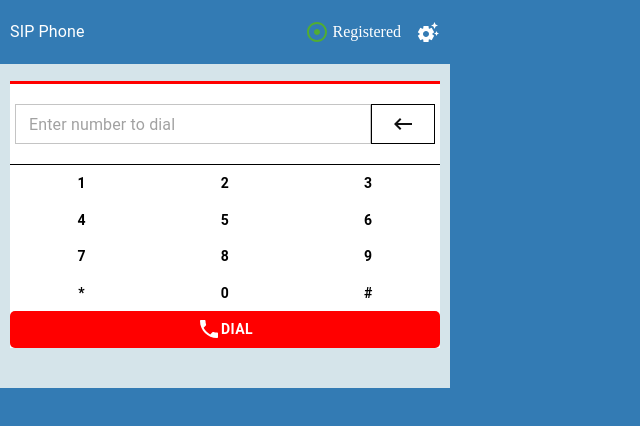
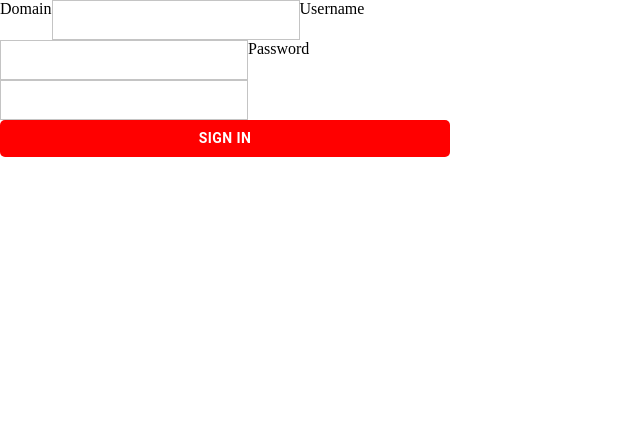
Before and after one commit to PhongHell/Front-end-extension-sip-call, a React (Create React App) app: page / in a window 1280 px wide. Shown: the top 426 px of the page, without its empty margins (0-640 px from the left). Built offline with nearby package versions, Linux system fonts and the light colour scheme.

Commit message:
local : add code local

```diff
--- a/src/App.js
+++ b/src/App.js
@@ -1,11 +1,18 @@
 import React, { useState } from 'react';
-import { SipPhoneDashboard, SipPhoneSetting } from './components';
+import { SipPhoneDashboard, SipPhoneSetting, SipPhoneSignIn } from './components';
 
 function App() {
   const [isOpenSipPhoneSetting, setIsOpenSipPhoneSetting] = useState(false);
+  const [isSignedIn, setIsSignedIn] = useState(false);
+
+  const handleLoginApp = (data) => {
+    console.log(data);
+    setIsSignedIn(true);
+  };
+
   return (
     <div className="App">
-      <SipPhoneDashboard onClickSetting={() => setIsOpenSipPhoneSetting(true)}/>
+      {isSignedIn ?  <SipPhoneDashboard onClickSetting={() => setIsOpenSipPhoneSetting(true)}/> : <SipPhoneSignIn onSignIn={handleLoginApp}/>}
       <SipPhoneSetting open={isOpenSipPhoneSetting} handleClose={() => setIsOpenSipPhoneSetting(false)}/>
     </div>
   );
--- a/src/components/SipPhoneSignIn/SipPhoneSignIn.styles.js
+++ b/src/components/SipPhoneSignIn/SipPhoneSignIn.styles.js
@@ -0,0 +1,27 @@
+import styled from "styled-components";
+import { Box, Button, TextField,  } from "@ui-components";
+
+export const SipPhoneSignInContainer = styled(Box)`
+    background-color : white;
+`;
+
+export const SipPhoneSignInHeaderTextField = styled(TextField)`
+    &&& {
+        fieldSet {
+            border-radius: 0;
+        }
+    }
+
+`;
+
+export const SipPhoneSignInButton = styled(Button)`
+    &&& {
+        background-color : #ff0000;
+        color : white;
+        width : 100%;
+        text-align : center;
+        align-items : center;
+        border-radius : 5px;
+        font-weight : bold;
+    }
+`;
--- a/src/components/SipPhoneSignIn/index.js
+++ b/src/components/SipPhoneSignIn/index.js
@@ -0,0 +1,18 @@
+import React from 'react';
+import { SipPhoneSignInButton, SipPhoneSignInContainer, SipPhoneSignInHeaderTextField } from "./SipPhoneSignIn.styles"
+
+export const SipPhoneSignIn = ({onSignIn}) => {
+
+  return (
+    <SipPhoneSignInContainer>
+        Domain
+        <SipPhoneSignInHeaderTextField size="small" />
+        Username
+        <SipPhoneSignInHeaderTextField size="small" />
+        Password
+        <SipPhoneSignInHeaderTextField size="small" type="password" />
+
+        <SipPhoneSignInButton onClick={onSignIn}>Sign in</SipPhoneSignInButton>
+    </SipPhoneSignInContainer>
+  )
+}
--- a/src/components/index.js
+++ b/src/components/index.js
@@ -1,3 +1,4 @@
 export { SipPhoneDashboard } from "./SipPhoneDashboard";
 export { SipPhoneRegister } from "./SipPhoneRegister";
 export { SipPhoneSetting } from "./SipPhoneSetting";
+export { SipPhoneSignIn } from "./SipPhoneSignIn";
--- a/src/index.css
+++ b/src/index.css
@@ -2,5 +2,4 @@ body {
   margin: 0;
   width: 450px;
   height: 100%;
-  background-color : #337bb4;
 }
```
